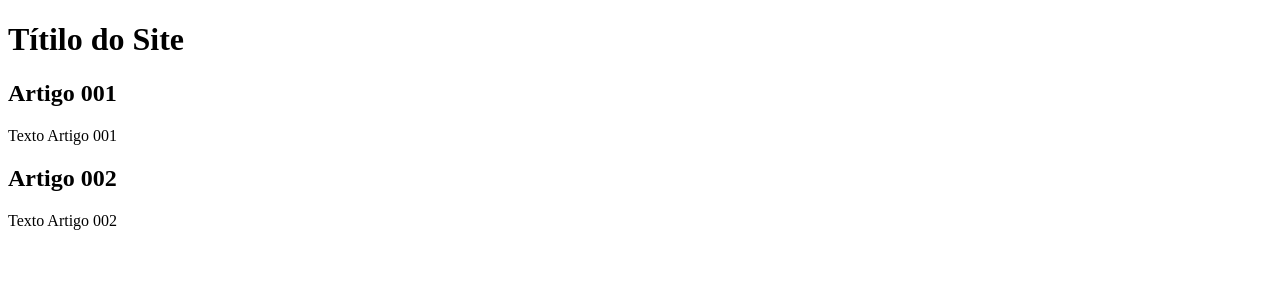
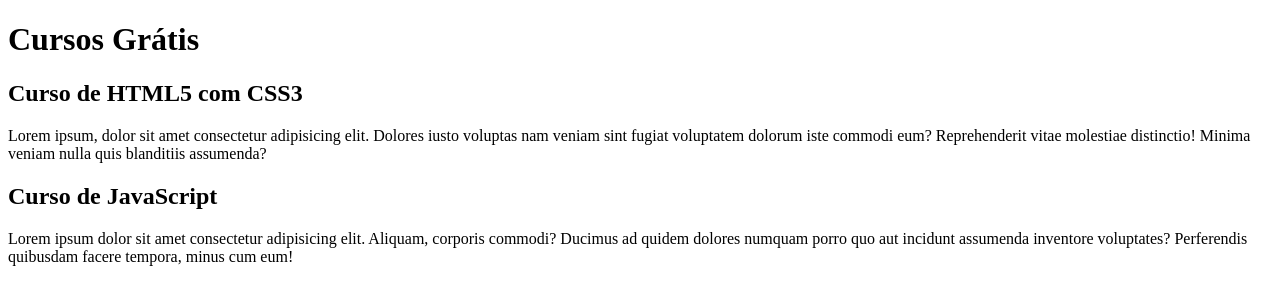
Before and after one commit to WarmesonAlencar/projeto-site, a plain HTML site: page index.html in a window 1280 px wide. Drawn offline with Linux system fonts and the light colour scheme.

Commit message:
comecei a escrever o conteúdo

```diff
--- a/index.html
+++ b/index.html
@@ -8,15 +8,15 @@
 <body>
     <main>
         <header>
-            <h1>Títilo do Site</h1>
+            <h1>Cursos Grátis</h1>
         </header>
         <article>
-            <h2>Artigo 001</h2>
-            <p>Texto Artigo 001</p>
+            <h2>Curso de HTML5 com CSS3</h2>
+            <p>Lorem ipsum, dolor sit amet consectetur adipisicing elit. Dolores iusto voluptas nam veniam sint fugiat voluptatem dolorum iste commodi eum? Reprehenderit vitae molestiae distinctio! Minima veniam nulla quis blanditiis assumenda?</p>
         </article>
         <article>
-            <h2>Artigo 002</h2>
-            <p>Texto Artigo 002</p>
+            <h2>Curso de JavaScript</h2>
+            <p>Lorem ipsum dolor sit amet consectetur adipisicing elit. Aliquam, corporis commodi? Ducimus ad quidem dolores numquam porro quo aut incidunt assumenda inventore voluptates? Perferendis quibusdam facere tempora, minus cum eum!</p>
         </article>
     </main>
 
```
